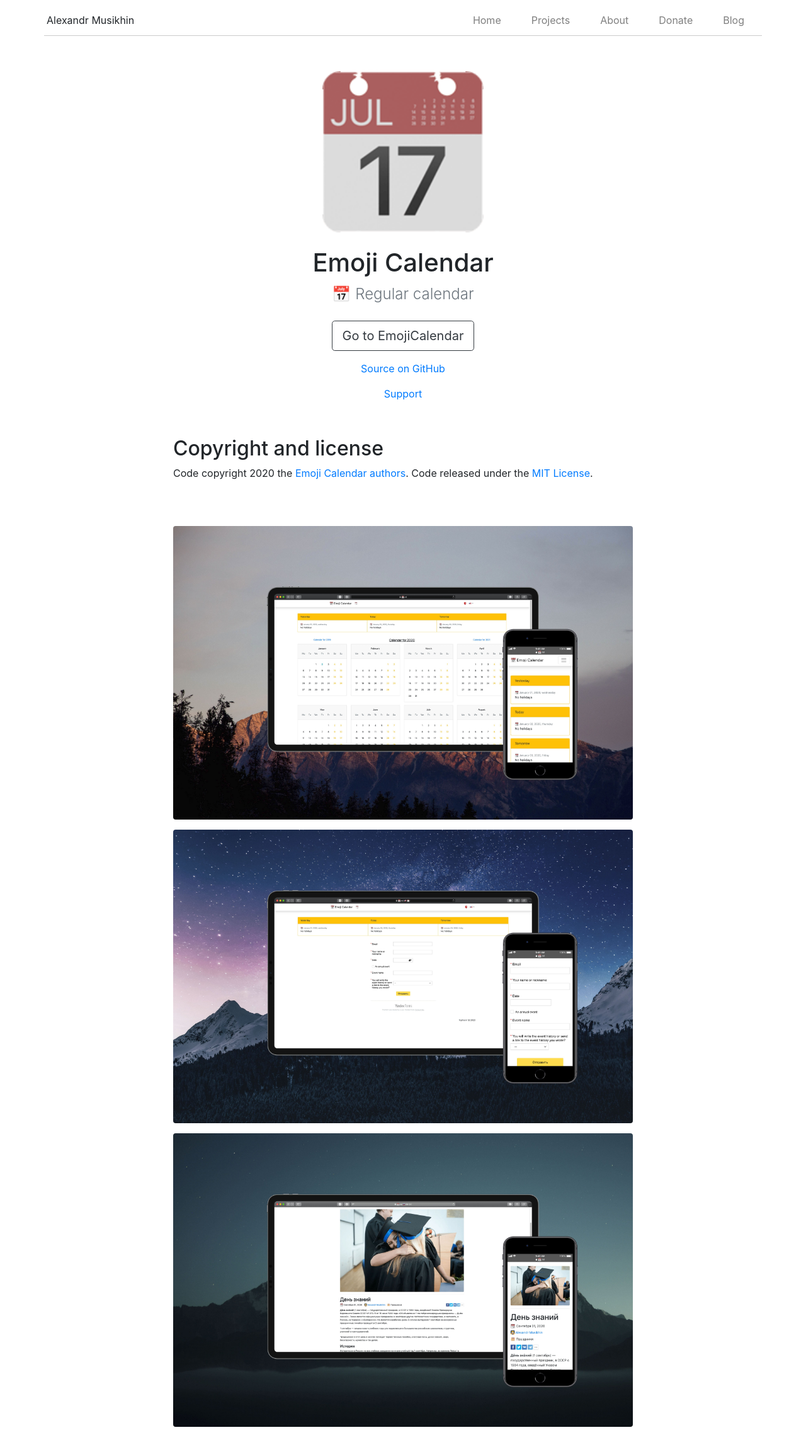
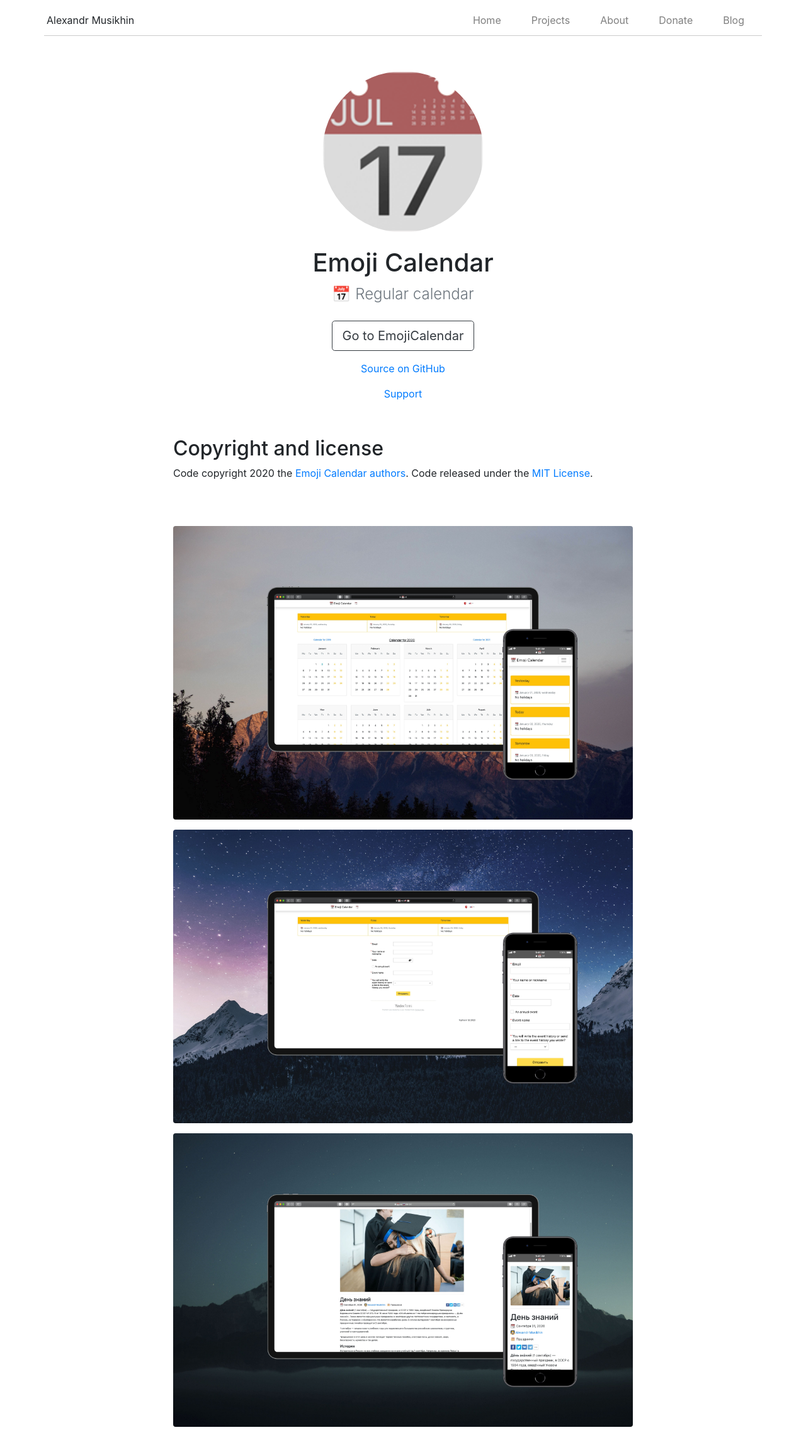
Before and after one commit to tophackr/tophackr.github.io, a Jekyll site: the page built from _projects/emojicalendar-p.md, in a window 1280 px wide. Shown: the whole page at 63% size. Built offline with Jekyll 4.4.1, drawn with Linux system fonts in a browser that asks for light colours; nearby versions of some CDN libraries; a script that is not in the unit is left out.

Commit message:
added icon style

```diff
--- a/assets/main.css
+++ b/assets/main.css
@@ -19,6 +19,9 @@
     margin-bottom: 1rem;
     border-radius: 50%;
     width: 200px;
+}
+.icon {
+    border-radius: 50%;
 }
 .subtitle {
     color: #6c757d;
```
